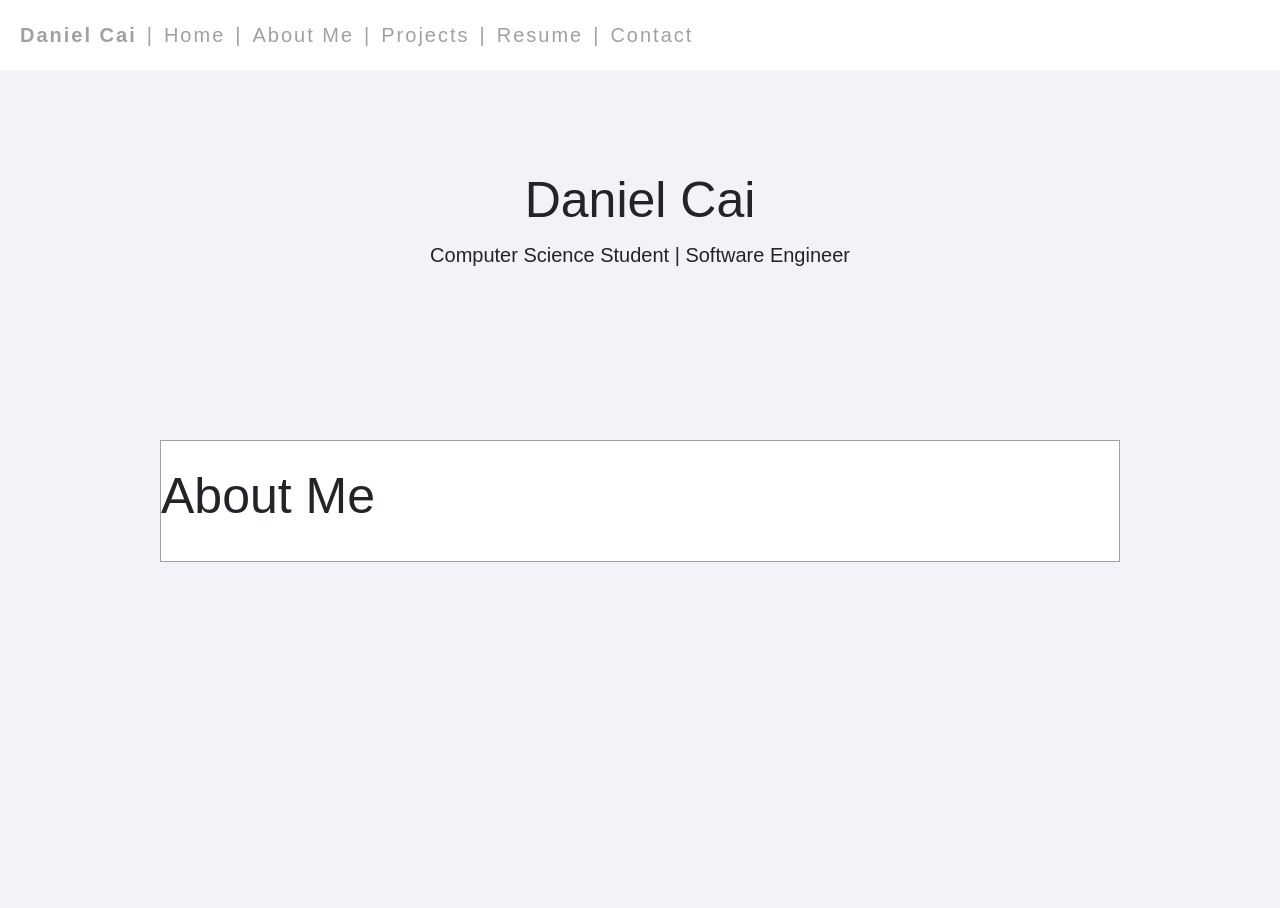
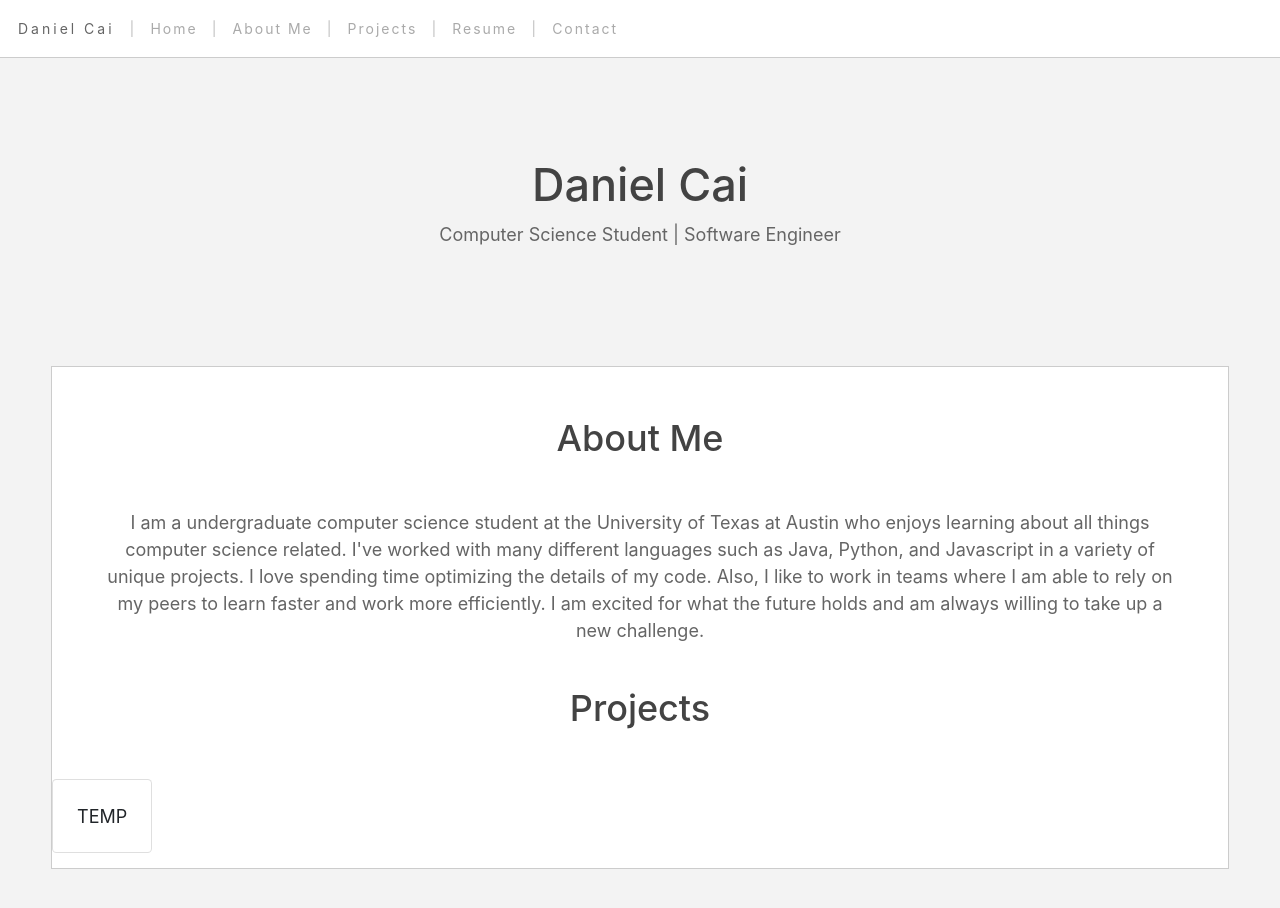
Before and after one commit to danielhcai/personal-website, a plain HTML site: page index.html in a window 1280 px wide. Before the commit the page ends 800 px from the top, so only its background shows below. Drawn offline with Linux system fonts and the light colour scheme; a web font is replaced by a local one.

Commit message:
Added About Me section

```diff
--- a/index.html
+++ b/index.html
@@ -19,9 +19,9 @@
 
     <body>
         <div>
-            <header>
-                <nav class="navbar navbar-expand-md navbar-light t">
-                    <span id="navbar-name" class="navbar-text">Daniel Cai</span>
+            <header id="navbar-header">
+                <nav class="navbar navbar-expand-lg navbar-light t">
+                    <span id="navbar-name" class="navbar-text bold">Daniel Cai</span>
                     <button id="navbar-button" class="navbar-toggler" type="button" data-toggle="collapse" data-target="#navbarSupportedContent" aria-controls="navbarSupportedContent" aria-expanded="false" aria-label="Toggle navigation">
                         <span class="navbar-toggler-icon"></span>
                     </button>
@@ -58,14 +58,28 @@
                 <p>Computer Science Student | Software Engineer</p>
             </div>
 
-            <div id="about-me" class="responsive-wrapper">
-                <div>
-                    <h1>About Me</h1>
+            <div id="about-me" class="section-wrapper">
+                <div class="section-title">
+                    <h2>About Me</h2>
                 </div>
-                <div>
-
+                <div class="section-body">
+                    <p>I am a undergraduate computer science student at the University of Texas at Austin who enjoys learning about all things computer science related. I've worked with many different languages such as Java, Python, and Javascript in a variety of unique projects. I love spending time optimizing the details of my code. Also, I like to work in teams where I am able to rely on my peers to learn faster and work more efficiently. I am excited for what the future holds and am always willing to take up a new challenge. </p>
+                </div>
+                <div class="section-title">
+                    <h2> Projects </h2>
+                </div>
+                <div class="grid-container">
+                    <div class="card project-card">
+                        <div class="card-body">
+                            TEMP
+                        </div>
+                    </div>
                 </div>
             </div>
-        </div>
+
+            <footer>
+
+            </footer>
+
     </body>
 </html>
--- a/style/styles.css
+++ b/style/styles.css
@@ -1,48 +1,91 @@
-html, header, body, div {
-    font-family: "Raleway", sans-serif;
+html {
+    font-family: Helvetica, sans-serif;
     font-style: normal;
-    font-size: 22px;
+    font-size: 20px;
     font-weight: 400;
 }
 
-
-
 header {
+    font-size: 16px;
+    letter-spacing: 2px;
     background-color: #FFFFFF;
-    letter-spacing: 2px;
 }
 
 body {
-    background-color: #F2F2F8;
+    background-color: #F3F3F3;
 }
 
+h1, h2, h3, h4, h5, h6 {
+    color: #434343;
+}
+
+p {
+    color: #656565;
+}
 .bg-grey {
-    background-color: #F2F2F8;
+    background-color: #F3F3F3;
 }
 
 .bg-white {
-    background-color: #FF0000;
+    background-color: #FFFFFF;
 }
 
 .navbar-nav .navbar-text{
-    color: #A0A0A5;
+    color: #CCCCCC;
     font-weight: 500;
+    padding-right: 5px;
+    padding-left: 5px;
 }
 
+.section-div h1, h2, h3, h4, h5, h6, p {
+    padding-left: 50px;
+    padding-right: 50px;
+}
 
 .navbar-collapse .navbar-nav .nav-link{
-    color: #A0A0A5;
+    color: #AAAAAA;
 }
 
 .navbar-collapse .navbar-nav .nav-link:hover{
     color: #A3D5FF;
 }
 
+.section-wrapper {
+    width: 92%;
+    max-width: 1400px;
+    margin: 50px auto 50px auto;
+    border: 1px solid #CCCCCC;
+    padding-top: 50px;
+    padding-bottom: 15px;
+    background-color: #FFFFFF;
+    text-align: center;
+}
+
+.section-title {
+   padding-bottom: 40px;
+}
+
+.section-body {
+    padding-bottom: 25px
+}
+
+.grid-container {
+    display: grid;
+    grid-template-columns: auto auto;
+}
+
+.project-card {
+    width: 100px;
+}
+
+#navbar-header {
+    border-bottom: 1px solid #CCCCCC;
+}
 
 #navbar-name{
-    color: #A0A0A5;
+    color: #656565;
     padding-right: 10px;
-    font-weight: 600;
+    letter-spacing: 3px;
 }
 
 #navbar-button {
@@ -57,57 +100,61 @@ body {
     outline: none;
 }
 
-#home {
-    background-color: #F2F2F8;
-}
-
-
 #intro{
     text-align: center;
     padding-top: 100px;
-    padding-bottom: 100px;
+    padding-bottom: 50px;
     white-space: nowrap;
 }
 
+@media only screen and (max-width: 1600px) {
+    html {
+        font-size: 18px;
+    }
 
-.responsive-wrapper {
-    width: 75%;
-    max-width: 1200px;
-    margin: 50px auto 50px auto;
-    border: 1px solid #A0A0A5;
-    padding-top: 25px;
-    padding-bottom: 25px;
-    background-color: #FFFFFF
-}
-
-@media only screen and (max-width: 1600px) {
-    html, header, body, div {
-        font-size: 20px;
+    header {
+        font-size: 14px;
     }
 }
 
 @media only screen and (max-width: 1200px) {
-    html, header, body, div {
-        font-size: 18px;
+    html {
+        font-size: 16px;
+    }
+
+    header {
+        font-size: 13px;
     }
 }
 
 
 @media only screen and (max-width: 992px) {
-    html, header, body, div {
-        font-size: 16px;
+    html{
+        font-size: 14px;
+    }
+
+    header {
+        font-size: 12px;
     }
 }
 
 
 @media only screen and (max-width: 768px) {
-    html, header, body, div {
-        font-size: 14px;
+    html {
+        font-size: 13px;
+    }
+
+    header {
+        font-size: 12px;
     }
 }
 
 @media only screen and (max-width: 576px) {
-    html, header, body, div {
+    html {
         font-size: 12px;
     }
+
+    header {
+        font-size: 10px;
+    }
 }
```
